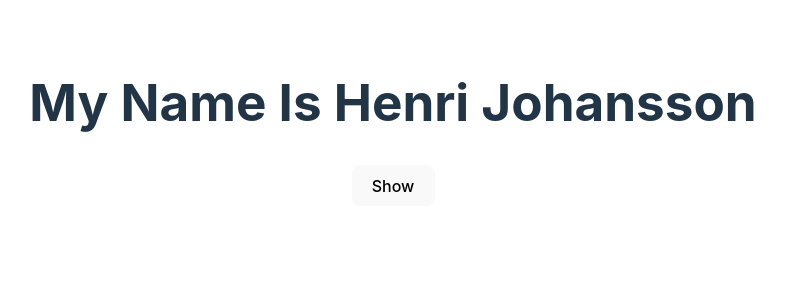
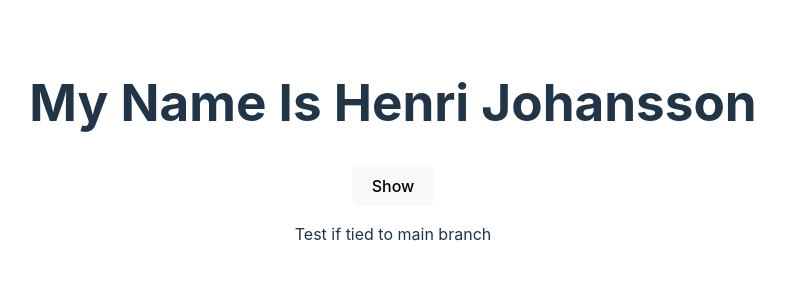
Before and after one commit to HenriJohansson/cv-website, a React (Vite) app: page / in a window 1280 px wide. Shown: the top 300 px of the page, without its empty margins (247-1032 px from the left). Built offline with nearby package versions, Linux system fonts and the light colour scheme.

Commit message:
testing if this will show up in pages right away

```diff
--- a/src/App.tsx
+++ b/src/App.tsx
@@ -8,7 +8,7 @@ function App() {
       <h1>My Name Is Henri Johansson</h1>
       <Cv/>
       <p className="about">
-
+        Test if tied to main branch
       </p>
     </>
   )
```
